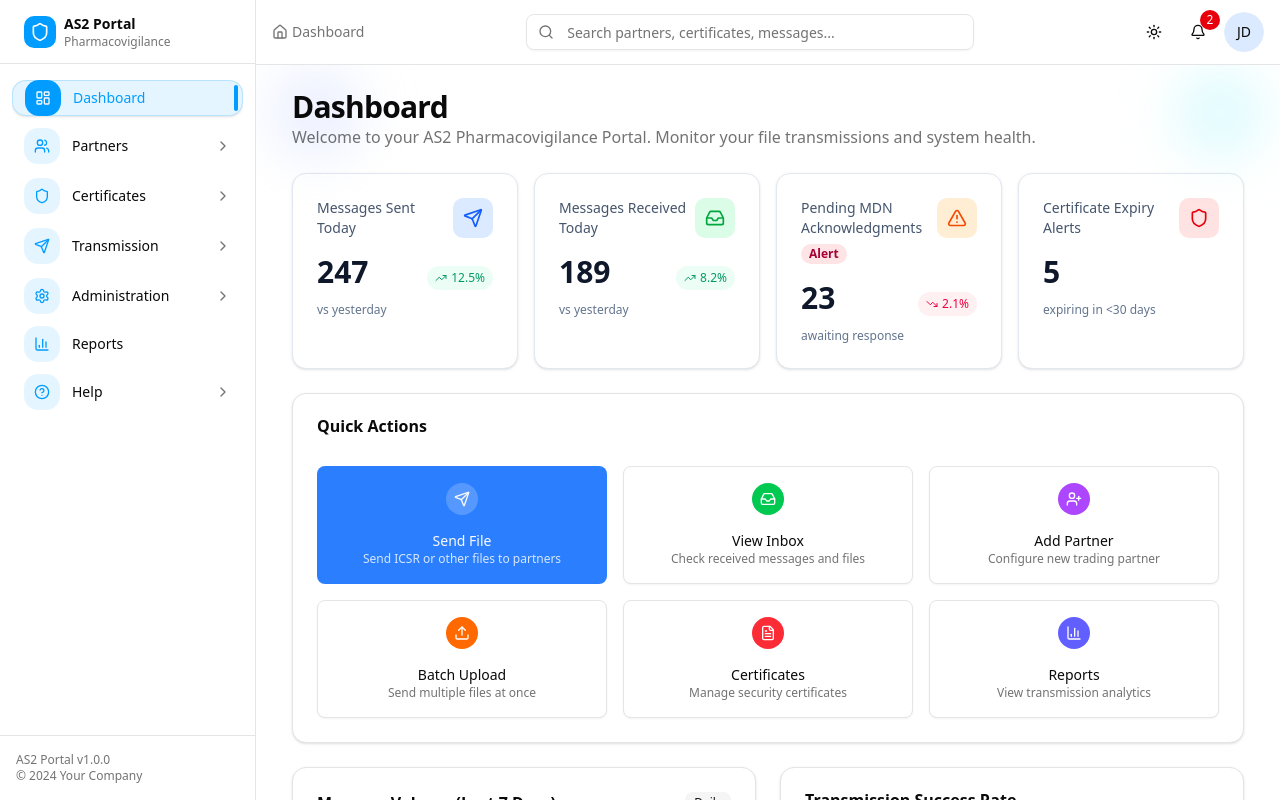
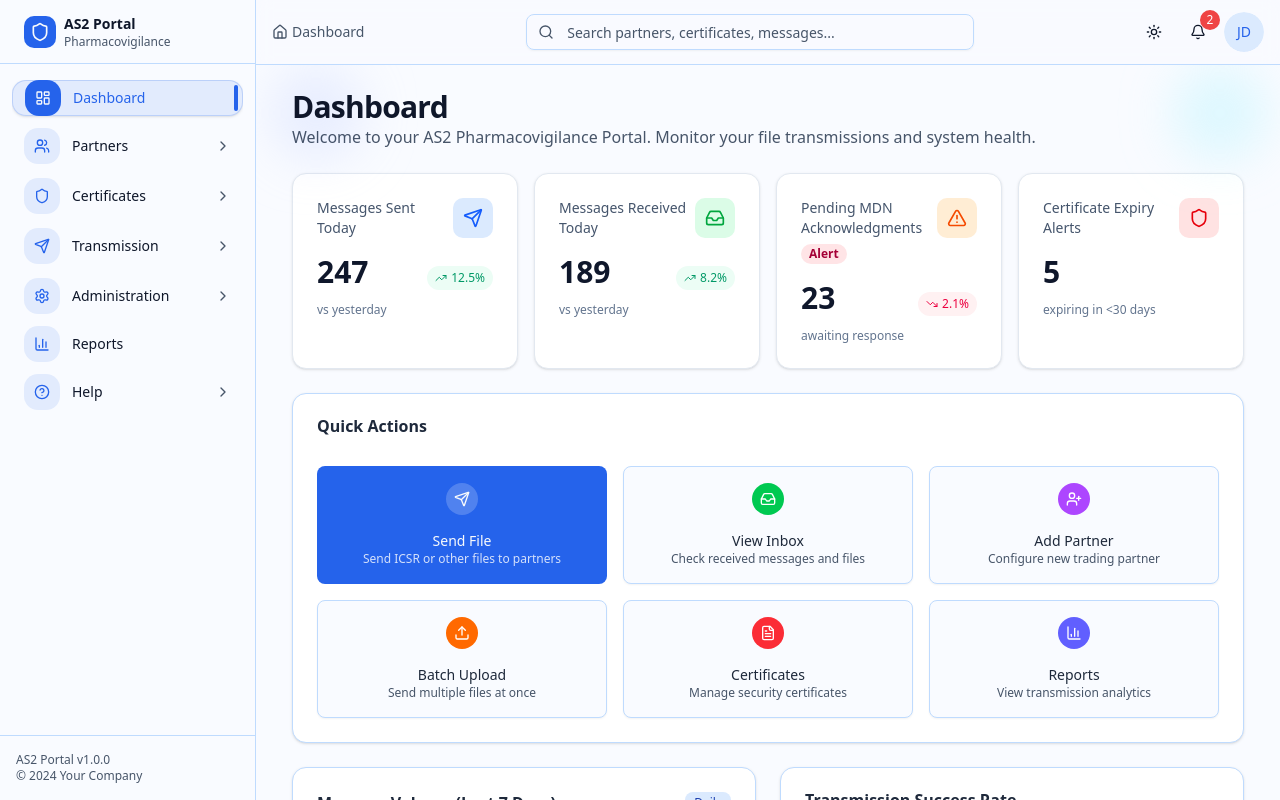
Before and after one commit to ManthanChaudhari/AS2, a Next.js app: page /dashboard in a window 1280 px wide. Shown: the top 800 px of the page. Built offline with nearby package versions, Linux system fonts and the light colour scheme.

Commit message:
primary color changed

```diff
--- a/src/app/globals.css
+++ b/src/app/globals.css
@@ -4,42 +4,61 @@
 @custom-variant dark (&:is(.dark *));
 
 :root {
-  --background: oklch(1 0 0);
-  --foreground: oklch(0.145 0 0);
-  --card: oklch(1 0 0);
-  --card-foreground: oklch(0.145 0 0);
-  --popover: oklch(1 0 0);
-  --popover-foreground: oklch(0.145 0 0);
-  /* Set brand primary to vivid blue to match the provided sidebar reference */
-  --primary: oklch(0.67 0.19 245);
-  --primary-foreground: oklch(0.985 0 0);
-  --secondary: oklch(0.97 0 0);
-  --secondary-foreground: oklch(0.205 0 0);
-  --muted: oklch(0.97 0 0);
-  --muted-foreground: oklch(0.556 0 0);
-  --accent: oklch(0.97 0 0);
-  --accent-foreground: oklch(0.205 0 0);
-  --destructive: oklch(0.577 0.245 27.325);
-  --destructive-foreground: oklch(0.577 0.245 27.325);
-  --border: oklch(0.922 0 0);
-  --input: oklch(0.922 0 0);
-  /* Use blue ring for focus/active outlines */
-  --ring: oklch(0.67 0.12 245);
-  --chart-1: oklch(0.646 0.222 41.116);
-  --chart-2: oklch(0.6 0.118 184.704);
-  --chart-3: oklch(0.398 0.07 227.392);
-  --chart-4: oklch(0.828 0.189 84.429);
-  --chart-5: oklch(0.769 0.188 70.08);
+  /* ====== Base ====== */
+  --background: #f9fbff; /* very light blue */
+  --foreground: #0f172a; /* slate-900 */
+
+  --card: #ffffff;
+  --card-foreground: #1e293b;
+
+  --popover: #ffffff;
+  --popover-foreground: #1e293b;
+
+  /* ====== Primary (Main Ocean Blue) ====== */
+  --primary: #2563eb; /* blue-600 */
+  --primary-foreground: #f8fafc; /* almost white */
+
+  /* ====== Secondary (Light Blues & Accents) ====== */
+  --secondary: #dbeafe; /* blue-100 */
+  --secondary-foreground: #1e40af; /* blue-800 */
+
+  --muted: #eff6ff; /* blue-50 */
+  --muted-foreground: #475569; /* slate-600 */
+
+  --accent: #93c5fd; /* blue-300 */
+  --accent-foreground: #1e3a8a; /* blue-900 */
+
+  /* ====== Alerts ====== */
+  --destructive: #ef4444; /* red-500 */
+  --destructive-foreground: #fef2f2; /* red-50 */
+
+  /* ====== UI Tokens ====== */
+  --border: #bfdbfe; /* blue-200 */
+  --input: #bfdbfe; /* blue-200 */
+  --ring: #2563eb; /* blue-600 (for focus outlines) */
+
+  /* ====== Charts ====== */
+  --chart-1: #2563eb;
+  --chart-2: #1d4ed8;
+  --chart-3: #3b82f6;
+  --chart-4: #60a5fa;
+  --chart-5: #93c5fd;
+
+  /* ====== Layout ====== */
   --radius: 0.625rem;
-  --sidebar: oklch(0.985 0 0);
-  --sidebar-foreground: oklch(0.145 0 0);
-  /* Align sidebar tokens with brand blue for active pill, icon tint, and indicator */
-  --sidebar-primary: oklch(0.67 0.19 245);
-  --sidebar-primary-foreground: oklch(0.985 0 0);
-  --sidebar-accent: oklch(0.97 0 0);
-  --sidebar-accent-foreground: oklch(0.205 0 0);
-  --sidebar-border: oklch(0.922 0 0);
-  --sidebar-ring: oklch(0.67 0.08 245);
+
+  /* ====== Sidebar ====== */
+  --sidebar: #f8fafc; /* very light blue background */
+  --sidebar-foreground: #1e3a8a; /* deep blue text */
+
+  --sidebar-primary: #2563eb; /* solid blue (Admin Dashboard color) */
+  --sidebar-primary-foreground: #ffffff;
+
+  --sidebar-accent: #e0f2fe; /* blue-100 hover color */
+  --sidebar-accent-foreground: #1e40af;
+
+  --sidebar-border: #bfdbfe; /* blue-200 */
+  --sidebar-ring: #2563eb; /* blue-600 */
 }
 
 .dark {
--- a/src/components/dashboard/quick-actions.jsx
+++ b/src/components/dashboard/quick-actions.jsx
@@ -20,7 +20,7 @@ const quickActions = [
     description: 'Send ICSR or other files to partners',
     href: '/send',
     icon: Send,
-    color: 'bg-blue-500 hover:bg-blue-600',
+    color: 'bg-primary hover:bg-primary/90',
     primary: true
   },
   {
--- a/src/components/layout/header.jsx
+++ b/src/components/layout/header.jsx
@@ -150,7 +150,7 @@ function NotificationDropdown() {
                   <div className="flex items-center space-x-2">
                     <span className="font-medium text-sm">{notification.title}</span>
                     {notification.unread && (
-                      <div className="h-2 w-2 rounded-full bg-blue-500" />
+                      <div className="h-2 w-2 rounded-full bg-primary" />
                     )}
                   </div>
                   <p className="text-xs text-muted-foreground mt-1">
@@ -185,7 +185,7 @@ function UserDropdown() {
         <Button variant="ghost" className="relative h-10 w-10 rounded-full">
           <Avatar className="h-10 w-10">
             <AvatarImage src={userData.avatar} alt={userData.name} />
-            <AvatarFallback className="bg-blue-100">{userData.initials}</AvatarFallback>
+            <AvatarFallback className="bg-blue-100 text-primary">{userData.initials}</AvatarFallback>
           </Avatar>
         </Button>
       </DropdownMenuTrigger>
```
